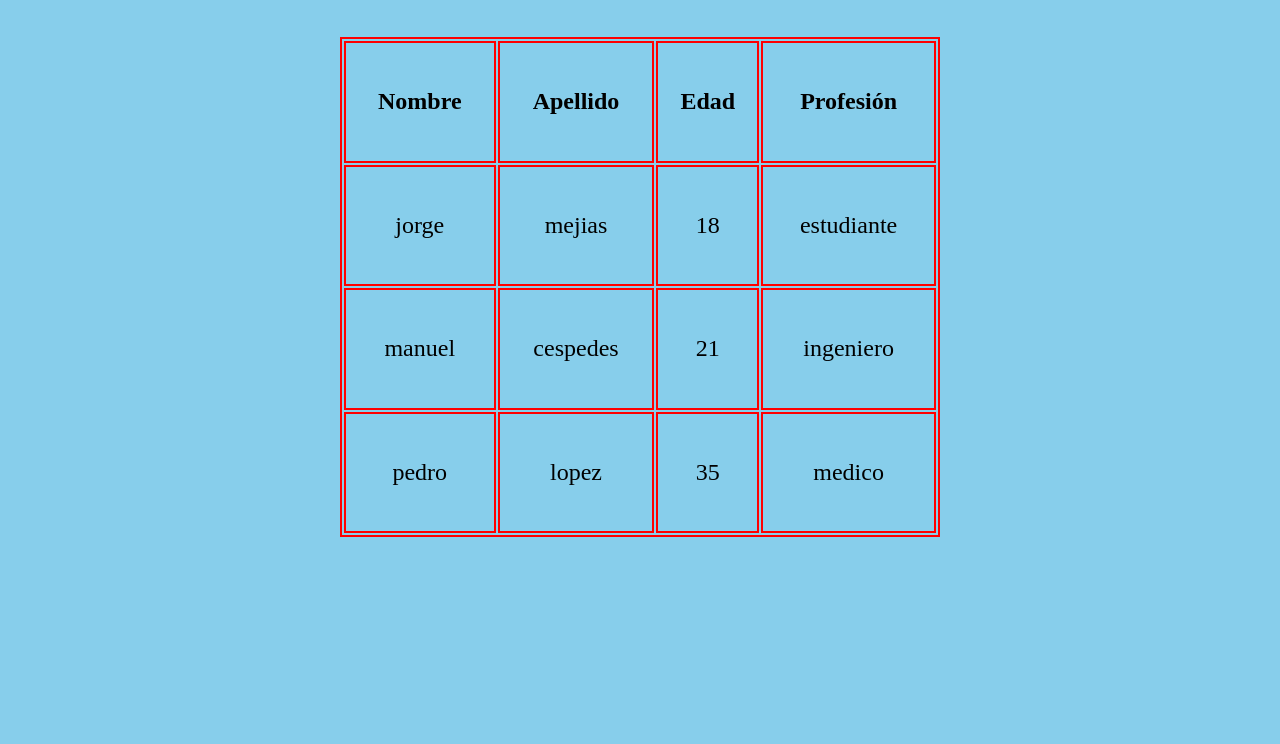
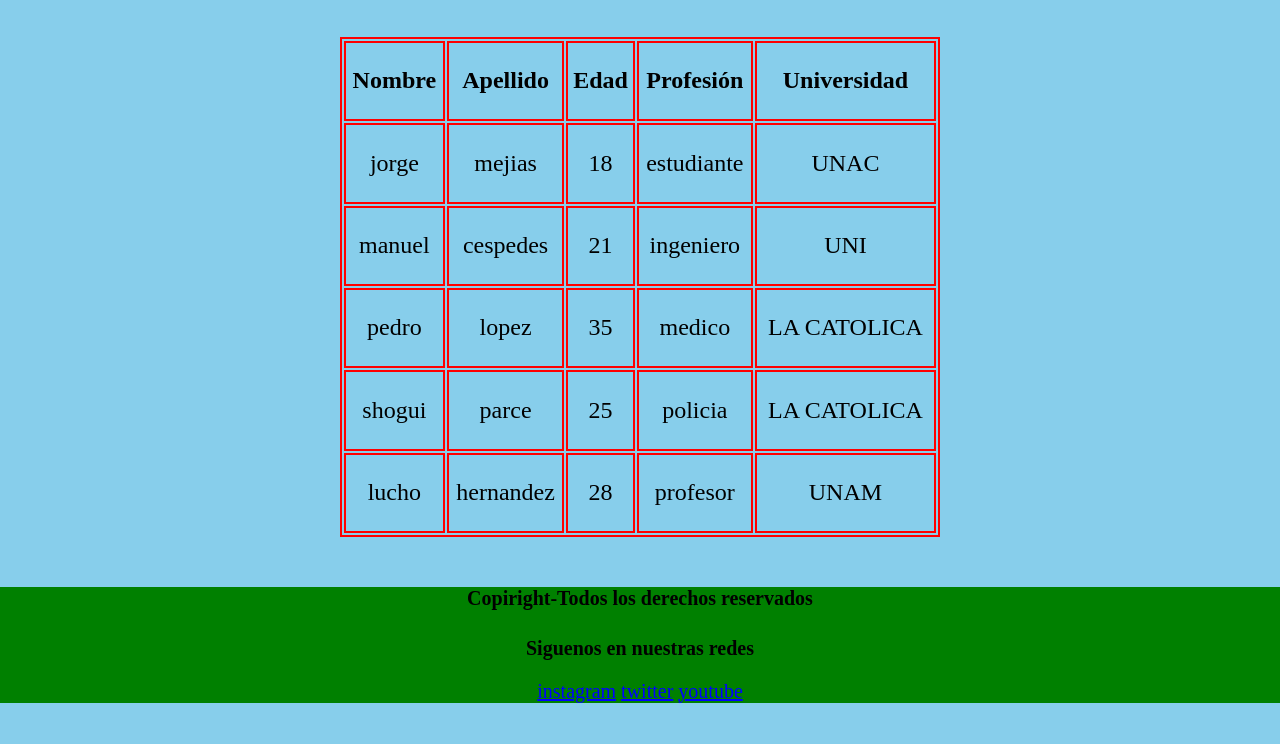
Before and after one commit to cristopher-lan/cristrabajo, a plain HTML site: page tabla.html in a window 1280 px wide. Shown: the part 56-800 px from the top of the page. Drawn offline with nearby package versions, Linux system fonts and the light colour scheme.

Commit message:
Update tabla.html

```diff
--- a/tabla.html
+++ b/tabla.html
@@ -2,6 +2,7 @@
 <html>
 <head>
 	<meta charset="utf-8">
+	<link rel="stylesheet"  href="normalize.css">
 	<link rel="stylesheet"  href="estilost.css">
 	<link rel="icon" href="a.ico">
 	<title>FORMULARIO</title>
@@ -16,33 +17,59 @@
 		</ul>
 	</nav>
 </header>
+<div>
 <table>
     	<tr>
     		<td><b>Nombre</b></td>
     		<td><b>Apellido</b></td>
     		<td><b>Edad</b></td>
     		<td><b>Profesión</b></td>
+    		<td><b>Universidad</b></td>
     	</tr>
     	<tr>
     		<td>jorge</td>
     		<td>mejias</td>
     		<td>18</td>
     		<td>estudiante</td>
+    		<td>UNAC</td>
     	</tr>
     	<tr>
     		<td>manuel</td>
     		<td>cespedes</td>
     		<td>21</td>
     		<td>ingeniero</td>
+    		<td>UNI</td>
     	</tr>
     	<tr>
     		<td>pedro</td>
     		<td>lopez</td>
     		<td>35</td>
     		<td>medico</td>
+    		<td>LA CATOLICA</td>
+    	</tr>
+    	<tr>
+    		<td>shogui</td>
+    		<td>parce</td>
+    		<td>25</td>
+    		<td>policia</td>
+    		<td>LA CATOLICA</td>
+    	</tr>
+    	<tr>
+    		<td>lucho</td>
+    		<td>hernandez</td>
+    		<td>28</td>
+    		<td>profesor</td>
+    		<td>UNAM</td>
     	</tr>
 
     </table>
-
+</div>
+ <footer>
+    	<h4 id="reservado">Copiright-Todos los derechos reservados</h4>
+    	<p><b>Siguenos en nuestras redes</b></p>
+    	<a href=https://www.youtube.com/watch?v=LLBQTpUqldY>instagram</a>
+    	<a href=https://www.youtube.com/watch?v=LLBQTpUqldY>twitter</a>
+    	<a href=https://www.youtube.com/watch?v=LLBQTpUqldY target="_BLANK">youtube</a>
+    </footer>
 </body>
 </html>
```
